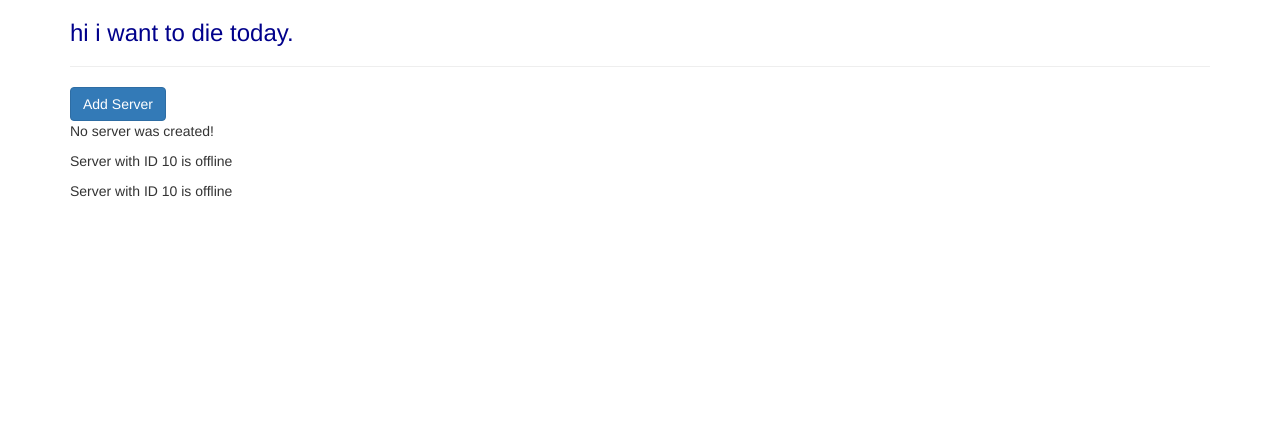
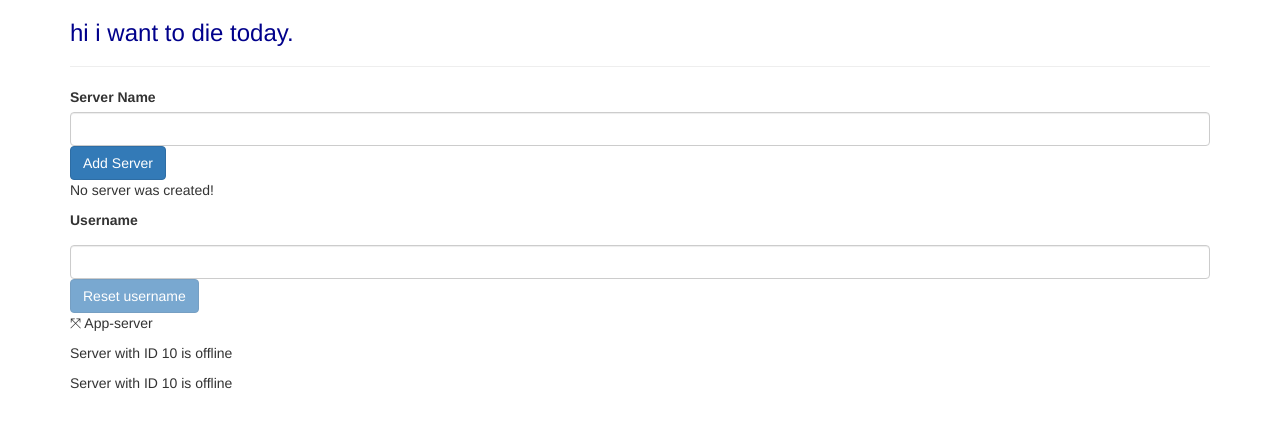
Before and after one commit to Denchan-san/AngularLearn, an Angular app: page / in a window 1280 px wide. Shown: the top 428 px of the page. Built offline with nearby package versions, Linux system fonts and the light colour scheme.

Commit message:
two-way-databiding assigment

```diff
--- a/src/app/servers/servers.component.html
+++ b/src/app/servers/servers.component.html
@@ -1,9 +1,48 @@
+<label>Server Name</label>
+
+<!-- <input
+    type="text"
+    class="form-control"
+    (input)="onUpdateServerName($event)"> -->
+
+<input
+    type="text"
+    class="form-control"
+    [(ngModel)]="serverName">
+
 <button class="btn btn-primary"
- [disabled]="!allowNewServer"
- (click)="onCreateServer()">
-    Add Server
+    [disabled]="!allowNewServer"
+    (click)="onCreateServer()">
+        Add Server
 </button>
+
+<p>{{serverCreationStatus}}</p>
+    <!-- <p>{{serverName}}</p> -->
+
+<label>Username</label>
+
+<p>{{username}}</p>
+
+<input
+    type="text"
+    class="form-control"
+    [(ngModel)]="username">
+
+<!-- <button class="btn btn-primary"
+    [disabled]="usernameIsEmpty()"
+    (click)="emptyUsername()">
+    Reset username
+</button> -->
+
+<button class="btn btn-primary"
+    [disabled]="username === ''"
+    (click)="username = ''">
+    Reset username
+</button>
+
+
 <!-- <p [innerText]="allowNewServer"></p> -->
-<p>{{serverCreationStatus}}</p>
+
+<p>&nwnear; App-server</p>
 <app-server></app-server>
 <app-server></app-server>
--- a/src/app/servers/servers.component.ts
+++ b/src/app/servers/servers.component.ts
@@ -8,7 +8,23 @@ import { Component } from '@angular/core';
   // <app-server></app-server>`,
   styleUrls: ['./servers.component.css']
 })
+
 export class ServersComponent {
+
+  //username: string = null;
+  username = '';
+  usernameIsEmpty() {
+    if(this.username == null || this.username.length == 0){
+      return true;
+    }
+    else false;
+  }
+
+  emptyUsername(){
+    this.username = null;
+  }
+
+  serverName = '';
   allowNewServer: boolean = false;
   serverCreationStatus: string = 'No server was created!';
 
@@ -19,6 +35,10 @@ export class ServersComponent {
   }
 
   onCreateServer() {
-    this.serverCreationStatus = 'Server was created!';
+    this.serverCreationStatus = 'Server was created! Name is ' + this.serverName;
+  }
+
+  onUpdateServerName(event: any) {
+    this.serverName = (<HTMLInputElement>event.target).value;
   }
 }
```
